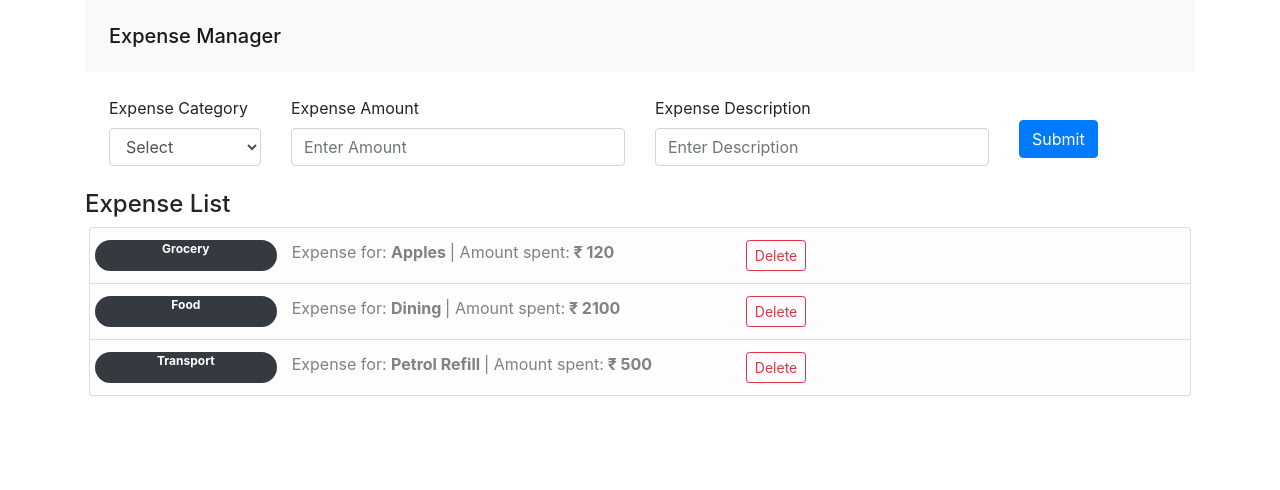
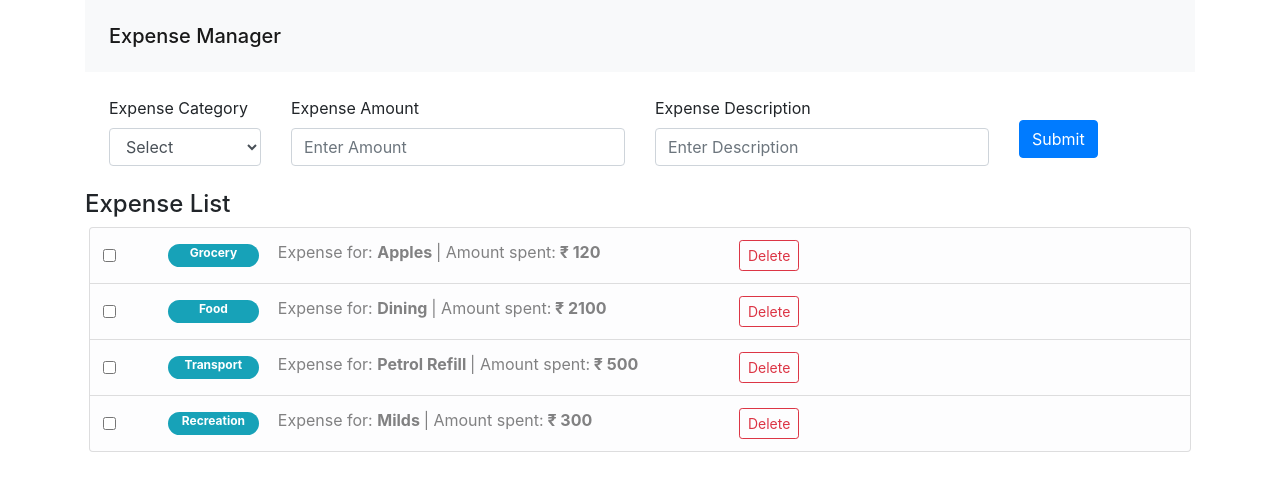
Before and after one commit to samit403/exp-mgr, a React (Create React App) app: page / in a window 1280 px wide. Shown: the top 490 px of the page. Built offline with nearby package versions, Linux system fonts and the light colour scheme.

Commit message:
implemented delete and added checkbox UI

```diff
--- a/src/components/common/listItem.jsx
+++ b/src/components/common/listItem.jsx
@@ -5,7 +5,12 @@ class ListItem extends Component {
     return (
       <li className="list-group-item list-group-item-action list-group-item-light">
         <div className="row">
-          <span className="col-2 badge badge-pill badge-dark">
+          <input
+            className="m-2 mr-5"
+            type="checkbox"
+            aria-label="Checkbox for following text input"
+          />
+          <span className="col-1 m-1 badge badge-pill badge-info">
             {this.props.cat}
           </span>
           <div className="col">
@@ -13,7 +18,12 @@ class ListItem extends Component {
             <b> ₹ {this.props.amount}</b>
           </div>
           <div className="col justify-content-end">
-            <button className="btn btn-sm btn-outline-danger ">Delete</button>
+            <button
+              className="btn btn-sm btn-outline-danger"
+              onClick={this.props.onDelete}
+            >
+              Delete
+            </button>
           </div>
         </div>
       </li>
--- a/src/components/expenseList.jsx
+++ b/src/components/expenseList.jsx
@@ -14,6 +14,7 @@ class ExpenseList extends Component {
               amount={item.amount}
               desc={item.desc}
               cat={item.cat}
+              onDelete={() => this.props.onDelete(item)}
             />
           ))}
         </ul>
--- a/src/components/home.jsx
+++ b/src/components/home.jsx
@@ -20,7 +20,8 @@ class Home extends Component {
     data: [
       { id: 1, cat: "Grocery", amount: "120", desc: "Apples" },
       { id: 2, cat: "Food", amount: "2100", desc: "Dining" },
-      { id: 3, cat: "Transport", amount: "500", desc: "Petrol Refill" }
+      { id: 3, cat: "Transport", amount: "500", desc: "Petrol Refill" },
+      { id: 4, cat: "Recreation", amount: "300", desc: "Milds" }
     ]
   };
 
@@ -48,6 +49,12 @@ class Home extends Component {
     });
   };
 
+  handeDelete = item => {
+    console.log(item);
+    const data = this.state.data.filter(i => i.id !== item.id);
+    this.setState({ data });
+  };
+
   render() {
     return (
       <div className="container">
@@ -60,7 +67,7 @@ class Home extends Component {
           onChange={this.handleChange}
           onSubmit={this.handleSubmit}
         />
-        <ExpenseList data={this.state.data} />
+        <ExpenseList data={this.state.data} onDelete={this.handeDelete} />
       </div>
     );
   }
```
